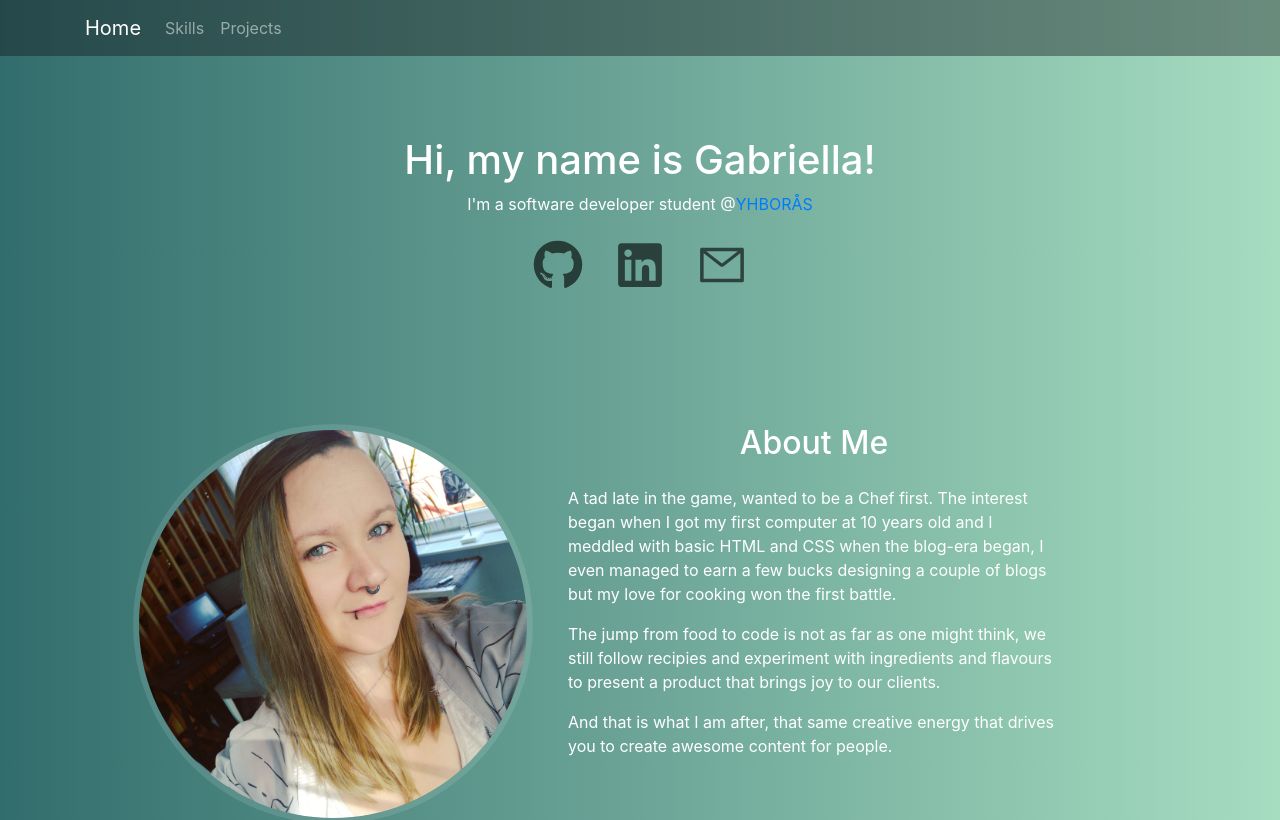
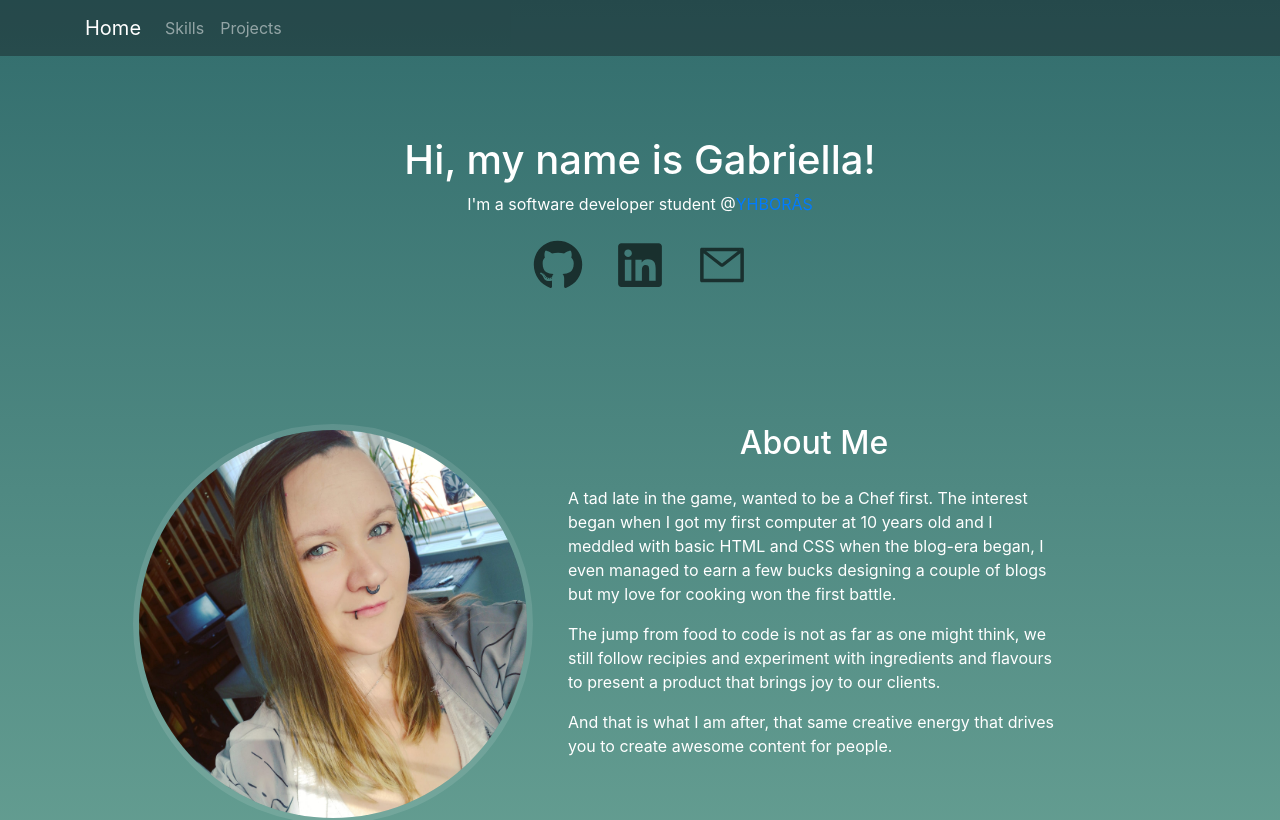
Before and after one commit to gwestberg/portfolio, a React (Create React App) app: page / in a window 1280 px wide. Shown: the top 820 px of the page. Built offline with nearby package versions, Linux system fonts and the light colour scheme.

Commit message:
bg gradient from top->bottom

```diff
--- a/src/components/css/Home.css
+++ b/src/components/css/Home.css
@@ -1,5 +1,5 @@
 body {
-  background: linear-gradient(to left, #a6ddc1, #326d6d);
+  background: linear-gradient(to top, #a6ddc1, #326d6d);
   color: rgb(255, 255, 255);
 
   }
```
